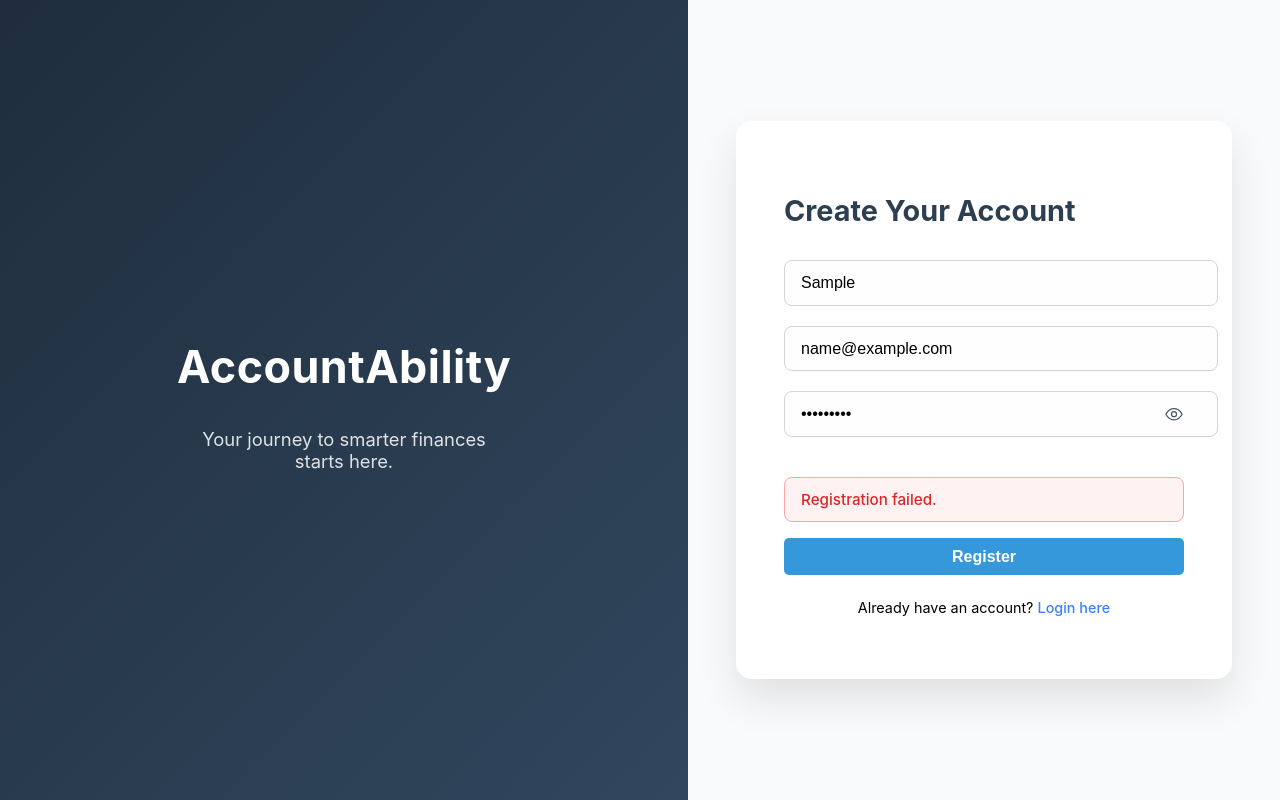
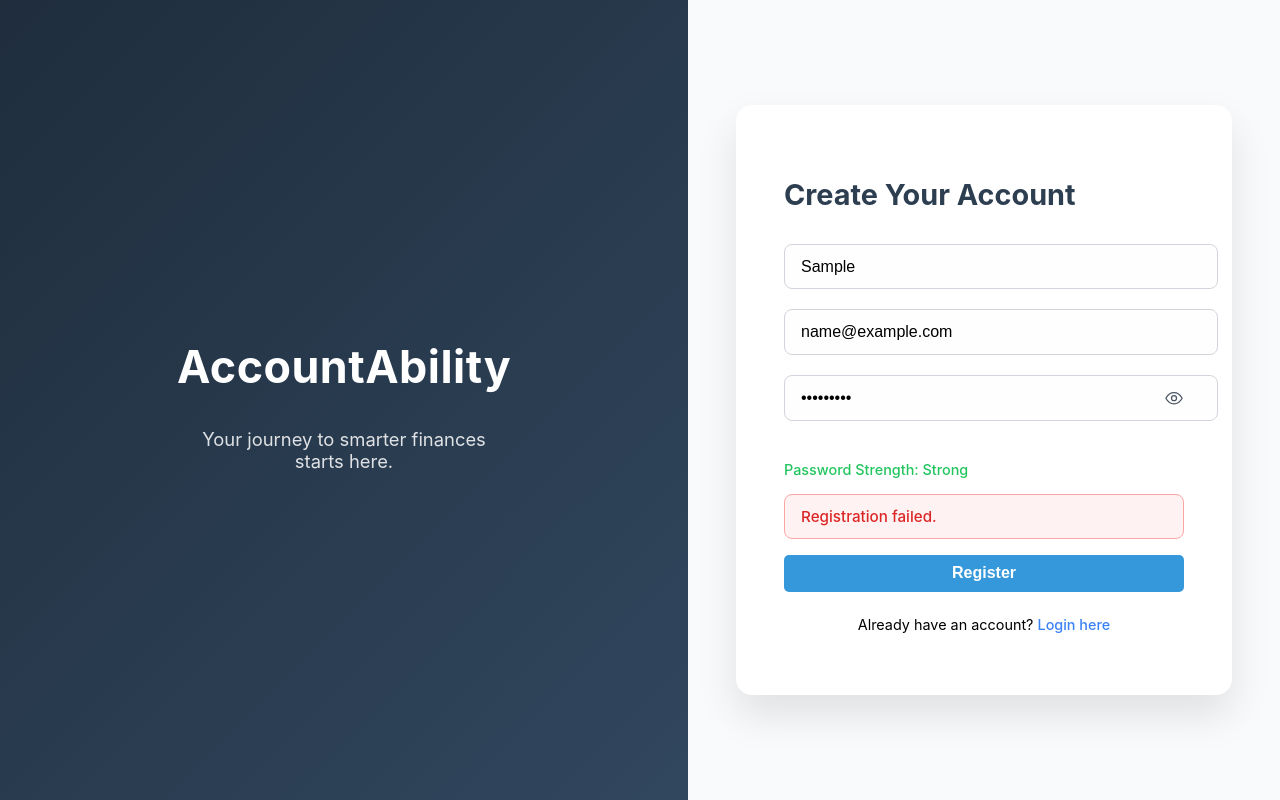
Before and after one commit to victorvaladez1/accountability-finance, a React (Create React App) app in the folder frontend/: page /register in a window 1280 px wide. Both pictures are taken after typing "Sample", "name@example.com", "Sample123" into the empty fields and a click on the button "Register". Built offline with nearby package versions, Linux system fonts and the light colour scheme; no server answers.

Commit message:
Add password strength indicator to Register page with visual feedback

```diff
--- a/frontend/src/pages/Login.css
+++ b/frontend/src/pages/Login.css
@@ -245,3 +245,22 @@
   animation-delay: 0.1s;
   animation-fill-mode: backwards;
 }
+
+.password-strength {
+  font-size: 0.9rem;
+  margin-top: 0.25rem;
+  margin-bottom: 1rem;
+  font-weight: 500;
+}
+
+.password-strength.strong {
+  color: #22c55e; /* green */
+}
+
+.password-strength.medium {
+  color: #facc15; /* yellow */
+}
+
+.password-strength.weak {
+  color: #ef4444; /* red */
+}
--- a/frontend/src/pages/Register.js
+++ b/frontend/src/pages/Register.js
@@ -7,6 +7,7 @@ function Register() {
   const navigate = useNavigate();
   const [error, setError] = useState("");
   const [showPassword, setShowPassword] = useState(false);
+  const [passwordStrength, setPasswordStrength] = useState("");
   const [formData, setFormData] = useState({
     name: "",
     email: "",
@@ -14,10 +15,15 @@ function Register() {
   });
 
   const handleChange = (e) => {
+    const { name, value } = e.target;
     setFormData((prev) => ({
       ...prev,
-      [e.target.name]: e.target.value,
+      [name]: value,
     }));
+
+    if (name === "password") {
+      setPasswordStrength(evaluatePasswordStrength(value));
+    }
   };
 
   const handleSubmit = async (e) => {
@@ -30,6 +36,12 @@ function Register() {
       setError(err.response?.data?.error || "Registration failed.");
     }
   };
+
+  function evaluatePasswordStrength(password) {
+    if (password.length < 6) return "Weak";
+    if (password.length >= 6 && /[A-Z]/.test(password) && /\d/.test(password)) return "Strong";
+    return "Medium";
+  }
 
   return (
     <div className="login-page">
@@ -86,6 +98,13 @@ function Register() {
                 )}
               </span>
             </div>
+
+            {formData.password && (
+              <p className={`password-strength ${passwordStrength.toLowerCase()}`}>
+                Password Strength: {passwordStrength}
+              </p>
+            )}
+
             {error && <p className="login-error">{error}</p>}
             <button type="submit">Register</button>
           </form>
```
